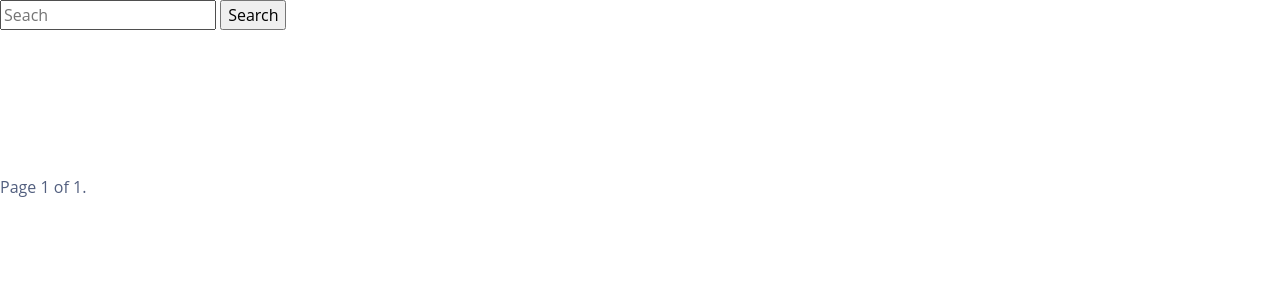
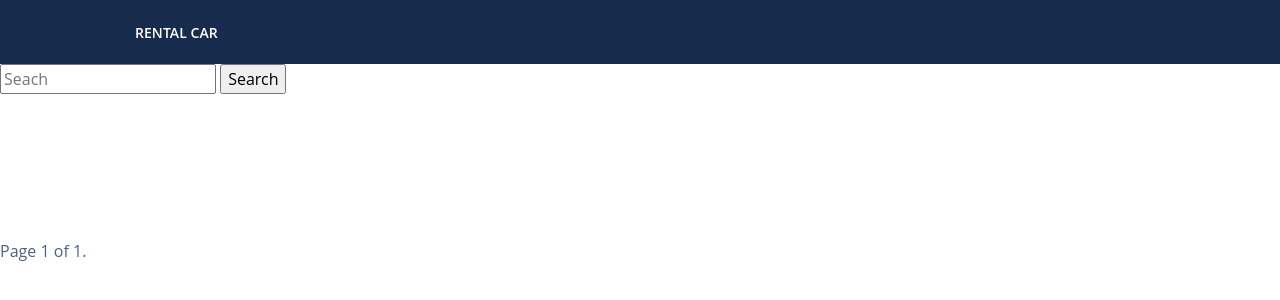
Before and after one commit to ananya/rental-car-app, a Django app: page /car/list/ in a window 1280 px wide. Shown: the top 300 px of the page. Run offline with Django 3.2, Linux system fonts and the light colour scheme; data that the repository does not hold is empty.

Commit message:
pta nhi ku

```diff
--- a/CarRent/templates/car/car_list.html
+++ b/CarRent/templates/car/car_list.html
@@ -8,6 +8,59 @@
     <link rel="stylesheet" type="text/css" href="{% static 'assets/css/argon.min.css' %}">
 </head>
 <body>
+        <nav class="navbar navbar-horizontal navbar-expand-lg navbar-dark bg-default">
+                <div class="container">
+                    <a class="navbar-brand" href="/">Rental Car</a>
+                    <button class="navbar-toggler" type="button" data-toggle="collapse" data-target="#navbar-default" aria-controls="navbar-default" aria-expanded="false" aria-label="Toggle navigation">
+                        <span class="navbar-toggler-icon"></span>
+                    </button>
+                    <div class="collapse navbar-collapse" id="navbar-default">
+                        <div class="navbar-collapse-header">
+                            <div class="row">
+                                <div class="col-6 collapse-brand">
+                                    <a href="../../index.html">
+                                        <img src="../../assets/img/brand/blue.png">
+                                    </a>
+                                </div>
+                                <div class="col-6 collapse-close">
+                                    <button type="button" class="navbar-toggler" data-toggle="collapse" data-target="#navbar-default" aria-controls="navbar-default" aria-expanded="false" aria-label="Toggle navigation">
+                                        <span></span>
+                                        <span></span>
+                                    </button>
+                                </div>
+                            </div>
+                        </div>
+
+                        <ul class="navbar-nav ml-lg-auto">
+                            <li class="nav-item">
+                                <a class="nav-link nav-link-icon" href="#">
+                                    <i class="ni ni-favourite-28"></i>
+                                    <span class="nav-link-inner--text d-lg-none">Discover</span>
+                                </a>
+                            </li>
+                            <li class="nav-item">
+                                <a class="nav-link nav-link-icon" href="#">
+                                    <i class="ni ni-notification-70"></i>
+                                    <span class="nav-link-inner--text d-lg-none">Profile</span>
+                                </a>
+                            </li>
+                            <li class="nav-item dropdown">
+                                <a class="nav-link nav-link-icon" href="#" id="navbar-default_dropdown_1" role="button" data-toggle="dropdown" aria-haspopup="true" aria-expanded="false">
+                                    <i class="ni ni-settings-gear-65"></i>
+                                    <span class="nav-link-inner--text d-lg-none">Settings</span>
+                                </a>
+                                <div class="dropdown-menu dropdown-menu-right" aria-labelledby="navbar-default_dropdown_1">
+                                    <a class="dropdown-item" href="#">Action</a>
+                                    <a class="dropdown-item" href="#">Another action</a>
+                                    <div class="dropdown-divider"></div>
+                                    <a class="dropdown-item" href="#">Something else here</a>
+                                </div>
+                            </li>
+                        </ul>
+
+                    </div>
+                </div>
+            </nav>
     <form method="GET" action="">
         <input type="text" name="q" value="{{ request.GET.q }}" placeholder="Seach">
         <input type="submit" value="Search">
```
